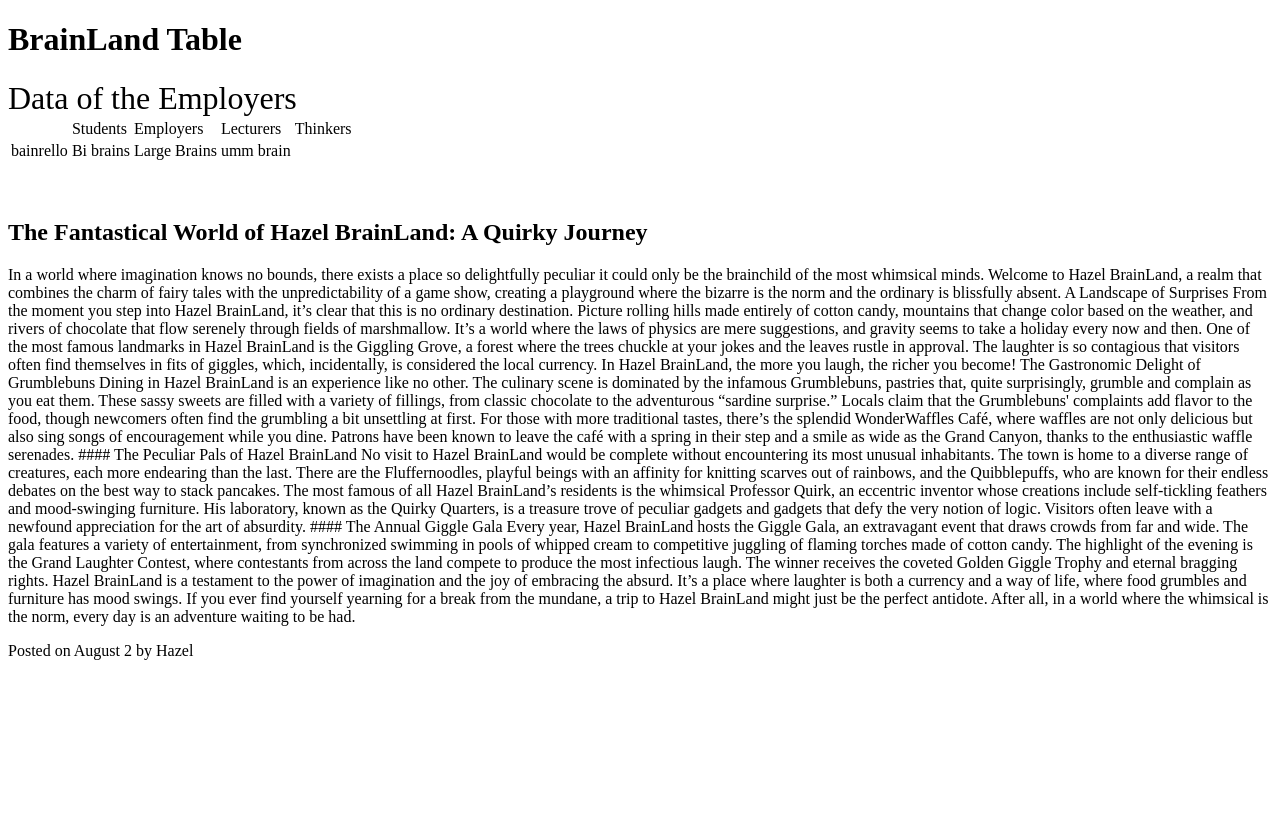
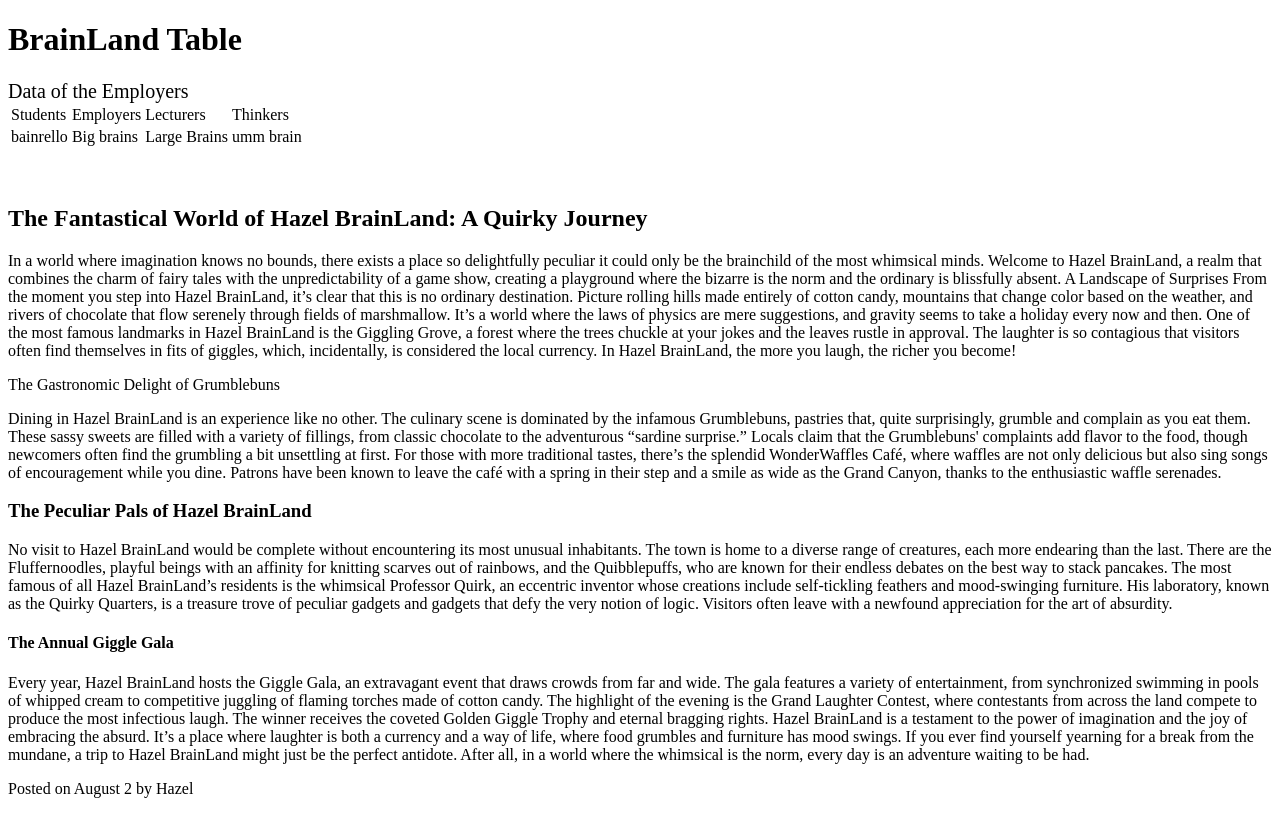
Before and after one commit to Mapuhn1/nineteesweb, a plain HTML site: page data.html in a window 1280 px wide. Drawn offline with Linux system fonts and the light colour scheme.

Commit message:
best practices

```diff
--- a/data.html
+++ b/data.html
@@ -7,21 +7,23 @@
   </head>
   <body>
     <h1>BrainLand Table</h1>
-    <span style="font-size: 32px; margin: 21px 0;">Data of the Employers</span>
+    <span style="font-size: 20px; margin: 21px 0;">Data of the Employers</span>
     <table>
       <tr>
-        <td>&nbsp;</td>
+
       <td>Students</td>
       <td>Employers</td>
       <td>Lecturers</td>
       <td>Thinkers</td>
       </tr>
       <td>bainrello</td>
-      <td>Bi brains</td>
+      <td>Big brains</td>
       <td>Large Brains</td>
       <td>umm brain</td>
     </tr>
     </table><br><br>
+    <section>
+
 
     <article ><h2>The Fantastical World of Hazel BrainLand: A Quirky Journey</h2>
 
@@ -34,25 +36,28 @@
         One of the most famous landmarks in Hazel BrainLand is the Giggling Grove, a forest where the trees chuckle at your jokes and the leaves rustle in approval. The laughter is so contagious that visitors often find themselves in fits of giggles, which, incidentally, is considered the local currency. In Hazel BrainLand, the more you laugh, the richer you become!
 
 
-        The Gastronomic Delight of Grumblebuns
+        <p>The Gastronomic Delight of Grumblebuns</p>
 
         Dining in Hazel BrainLand is an experience like no other. The culinary scene is dominated by the infamous Grumblebuns, pastries that, quite surprisingly, grumble and complain as you eat them. These sassy sweets are filled with a variety of fillings, from classic chocolate to the adventurous “sardine surprise.” Locals claim that the Grumblebuns' complaints add flavor to the food, though newcomers often find the grumbling a bit unsettling at first.
 
         For those with more traditional tastes, there’s the splendid WonderWaffles Café, where waffles are not only delicious but also sing songs of encouragement while you dine. Patrons have been known to leave the café with a spring in their step and a smile as wide as the Grand Canyon, thanks to the enthusiastic waffle serenades.
 
-        #### The Peculiar Pals of Hazel BrainLand
+        <h3>The Peculiar Pals of Hazel BrainLand</h3>
 
         No visit to Hazel BrainLand would be complete without encountering its most unusual inhabitants. The town is home to a diverse range of creatures, each more endearing than the last. There are the Fluffernoodles, playful beings with an affinity for knitting scarves out of rainbows, and the Quibblepuffs, who are known for their endless debates on the best way to stack pancakes.
 
         The most famous of all Hazel BrainLand’s residents is the whimsical Professor Quirk, an eccentric inventor whose creations include self-tickling feathers and mood-swinging furniture. His laboratory, known as the Quirky Quarters, is a treasure trove of peculiar gadgets and gadgets that defy the very notion of logic. Visitors often leave with a newfound appreciation for the art of absurdity.
 
-        #### The Annual Giggle Gala
+       <h4>The Annual Giggle Gala</h4>
 
         Every year, Hazel BrainLand hosts the Giggle Gala, an extravagant event that draws crowds from far and wide. The gala features a variety of entertainment, from synchronized swimming in pools of whipped cream to competitive juggling of flaming torches made of cotton candy. The highlight of the evening is the Grand Laughter Contest, where contestants from across the land compete to produce the most infectious laugh. The winner receives the coveted Golden Giggle Trophy and eternal bragging rights.
 
 
 
-        Hazel BrainLand is a testament to the power of imagination and the joy of embracing the absurd. It’s a place where laughter is both a currency and a way of life, where food grumbles and furniture has mood swings. If you ever find yourself yearning for a break from the mundane, a trip to Hazel BrainLand might just be the perfect antidote. After all, in a world where the whimsical is the norm, every day is an adventure waiting to be had.</article>
+        Hazel BrainLand is a testament to the power of imagination and the joy of embracing the absurd. It’s a place where laughter is both a currency and a way of life, where food grumbles and furniture has mood swings. If you ever find yourself yearning for a break from the mundane, a trip to Hazel BrainLand might just be the perfect antidote. After all, in a world where the whimsical is the norm, every day is an adventure waiting to be had.
+
+</article>
+</section>
 <footer>
   <p>
       Posted on
@@ -60,6 +65,5 @@
       by Hazel
   </p>
 </footer>
-</article>
     </body>
 </html>
```
Lines whose indentation alone changed are shown as unchanged.
